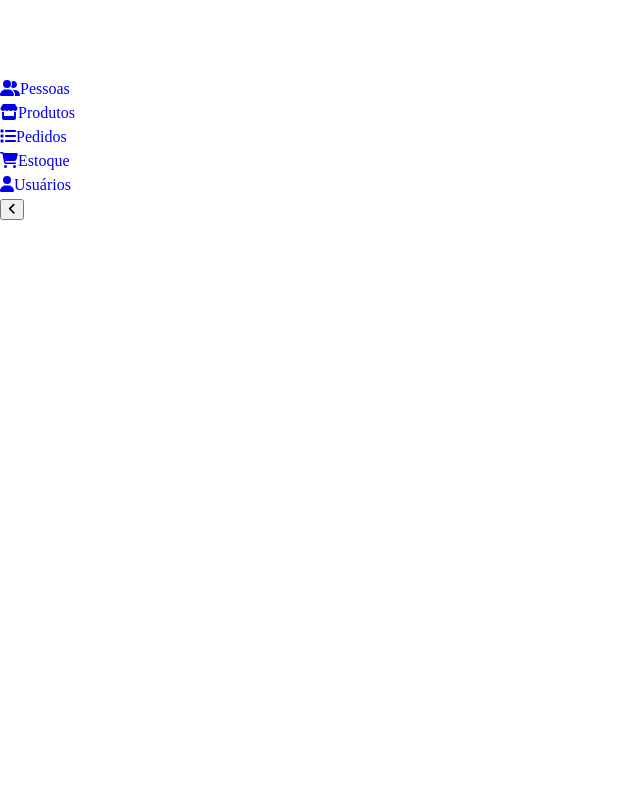
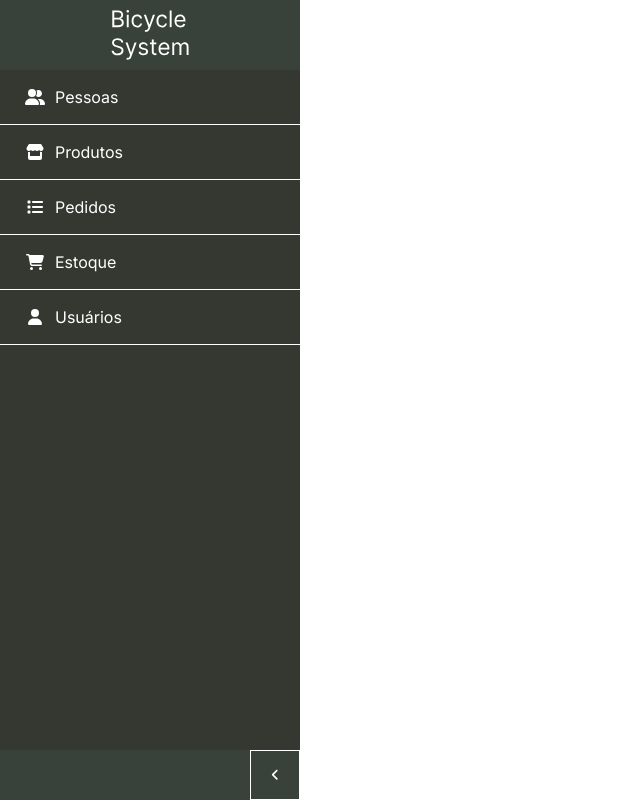
Before and after one commit to bruno-caike/bicycle-system, a React (Vite) app: page / in a window 1280 px wide. Shown: the whole page, without its empty margins (0-640 px from the left). Built offline with nearby package versions, Linux system fonts and the light colour scheme.

Commit message:
finalizado o layout da navegação

```diff
--- a/index.html
+++ b/index.html
@@ -1,6 +1,9 @@
 <!DOCTYPE html>
 <html lang="en">
   <head>
+    <link rel="preconnect" href="https://fonts.googleapis.com">
+    <link rel="preconnect" href="https://fonts.gstatic.com" crossorigin>
+    <link href="https://fonts.googleapis.com/css2?family=Inter:wght@300;400;700&display=swap" rel="stylesheet">
     <meta charset="UTF-8" />
     <link rel="icon" type="image/svg+xml" href="/favicon.svg" />
     <meta name="viewport" content="width=device-width, initial-scale=1.0" />
--- a/src/assets/style/GlobalStyle.js
+++ b/src/assets/style/GlobalStyle.js
@@ -1,4 +1,5 @@
 import { createGlobalStyle } from 'styled-components'
+import { colors } from '../../utils/variables';
 
 const GlobalStyle = createGlobalStyle`
   html, body, div, span, applet, object, iframe,
@@ -34,11 +35,17 @@ const GlobalStyle = createGlobalStyle`
   html {
       overflow-y: scroll;
       scroll-behavior: smooth;
-      font-size: 100%;
-      p {
-        color:red;
-      }
+      font-size: 62.5%;
   }
   * {box-sizing: border-box;}
+  body {
+    color: ${colors.neutral_100};
+    background-color: ${colors.white};
+    padding: 0 !important;
+    font-family: 'Inter', sans-serif;
+    font-weight: 400;
+    font-size: 1.6rem;
+}
+
 `;
 export default GlobalStyle;
--- a/src/components/Base/LinkMenu/index.jsx
+++ b/src/components/Base/LinkMenu/index.jsx
@@ -1,10 +1,11 @@
 import { FontAwesomeIcon } from "@fortawesome/react-fontawesome"
+import { LinkAncora } from "./style";
 const LinkMenu = ({ icon, text, url }) => {
     return (
-        <a href={url}>
+        <LinkAncora to={url}>
             <FontAwesomeIcon icon={icon} />
             <span>{text}</span>
-        </a>
+        </LinkAncora>
     );
 }
 export default LinkMenu;
--- /dev/null
+++ b/src/components/Base/LinkMenu/style.js
@@ -0,0 +1,19 @@
+import { Link } from "react-router-dom";
+import styled from "styled-components";
+import { colors } from "../../../utils/variables";
+
+export const LinkAncora = styled(Link)`
+    display: flex;
+    align-items: center;
+    background-color: transparent;
+    color: ${colors.white};
+    border-bottom: .1rem solid ${colors.white};
+    padding: 1.5rem 2.5rem;
+    > svg {
+        width: 2rem;
+        margin-right: 1rem;
+    }
+    &:hover {
+        background-color: ${colors.secondary};
+    }
+`;
--- a/src/components/Base/Nav/index.jsx
+++ b/src/components/Base/Nav/index.jsx
@@ -10,6 +10,8 @@ import { generateRandom } from "../../../utils/functions"
 
 import ImgLogo from '../../../assets/img/logo-bicycle-system.svg'
 
+import { LogosNav, MinifyNav, NavStyle } from "./style"
+
 const links = [
     {icon: faUserGroup, text: "Pessoas", url: "#"},
     {icon: faStore, text: "Produtos", url: "#"},
@@ -20,10 +22,10 @@ const links = [
 
 const Nav = () => {
     return (
-        <nav>
-            <div>
+        <NavStyle>
+            <LogosNav>
                 <Link to={routes.dashboard}><img src={ImgLogo} alt="Logo System" /></Link>
-            </div>
+            </LogosNav>
             <ul>
                 {links.map(({ icon, text, url }) => {
                     return (
@@ -33,12 +35,12 @@ const Nav = () => {
                     );
                 })}
             </ul>
-            <div>
+            <MinifyNav>
                 <button type="button">
                     <FontAwesomeIcon icon={faAngleLeft} />
                 </button>
-            </div>
-        </nav>
+            </MinifyNav>
+        </NavStyle>
     );
 }
 export default Nav;
--- /dev/null
+++ b/src/components/Base/Nav/style.js
@@ -0,0 +1,39 @@
+import styled from "styled-components";
+import { colors } from "../../../utils/variables";
+
+export const NavStyle = styled.nav`
+    background-color: ${colors.neutral_200};
+    display: grid;
+    grid-template-rows: 7rem 11fr 5rem;
+`;
+
+export const LogosNav = styled.div`
+    background-color: ${colors.neutral_300};
+    display: flex;
+    align-items: center;
+    justify-content: center;
+    > a {
+        display: grid;
+        &, > img {height: 5rem;}
+        > img {max-width: 25rem;}
+    }
+`;
+
+export const MinifyNav = styled.div`
+    background-color: ${colors.neutral_300};
+    display: flex;
+    justify-content: flex-end;
+    > button {
+        width: 5rem;
+        cursor: pointer;
+        display: flex;
+        align-items: center;
+        justify-content: center;
+        background-color: transparent;
+        color: ${colors.white};
+        border: .1rem solid ${colors.white};
+        &:hover {
+            background-color: ${colors.secondary};
+        }
+    }
+`;
--- a/src/components/Base/index.jsx
+++ b/src/components/Base/index.jsx
@@ -1,12 +1,12 @@
-import Nav from "./nav";
+import Nav from "./Nav";
+import { BaseStyled } from "./style";
 
 const Base = () => {
     return (
-        <div>
+        <BaseStyled>
             <Nav />
             <div>
                 <header>
-
                 </header>
                 <main>
 
@@ -15,7 +15,7 @@ const Base = () => {
 
                 </footer>
             </div>
-        </div>
+        </BaseStyled>
     )
   }
 
--- /dev/null
+++ b/src/components/Base/style.js
@@ -0,0 +1,7 @@
+import styled from "styled-components";
+
+export const BaseStyled = styled.div`
+    display: grid;
+    grid-template-columns: 30rem 1fr;
+    min-height: 100vh;
+`;
--- a/src/utils/variables.js
+++ b/src/utils/variables.js
@@ -4,6 +4,7 @@ export const colors = {
     neutral_100: '#2d2d2a',
     neutral_200: '#353831',
     neutral_300: '#38423b',
+    white: '#FFFFFF',
 }
 
 export const routes = {
```
